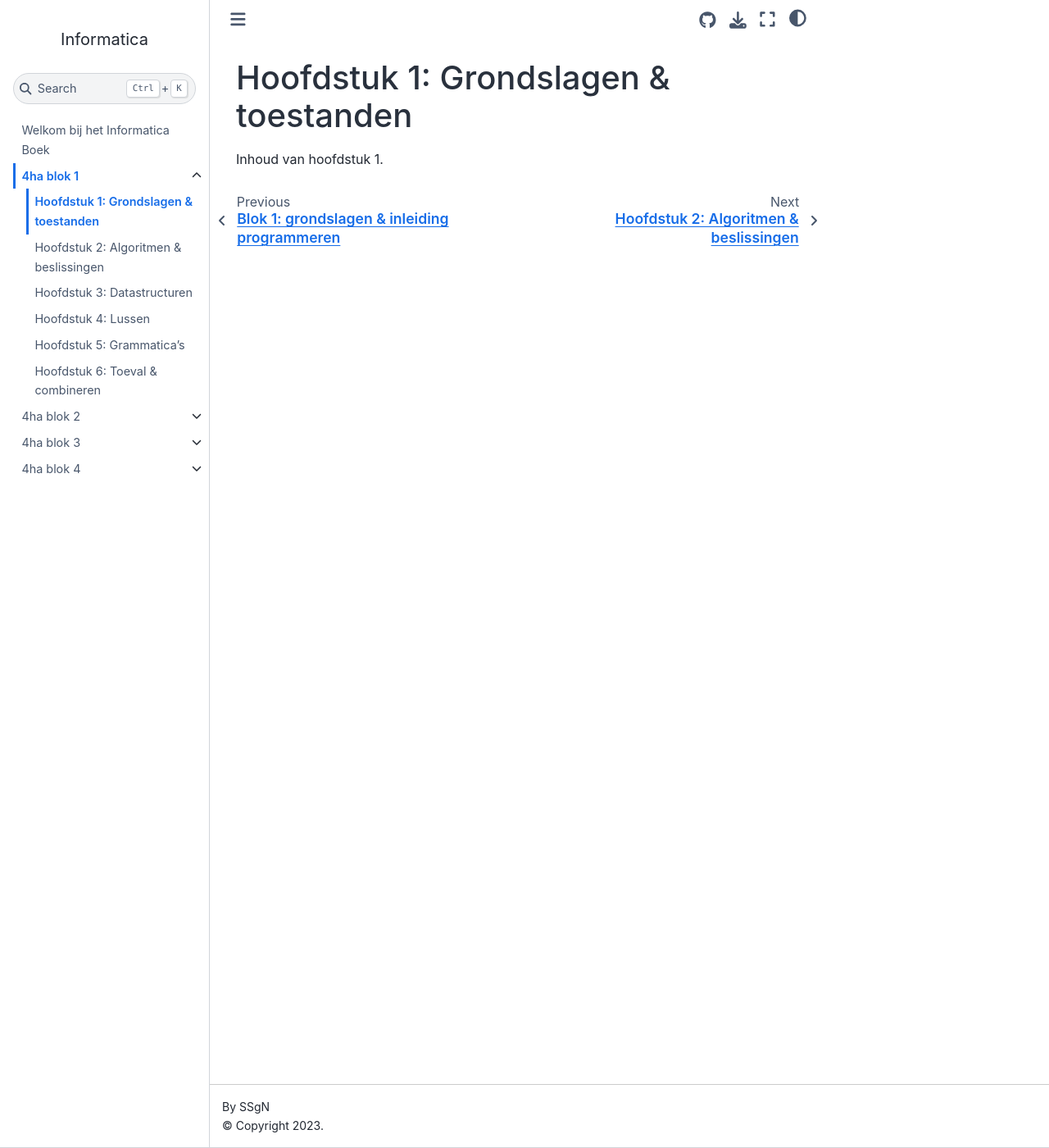
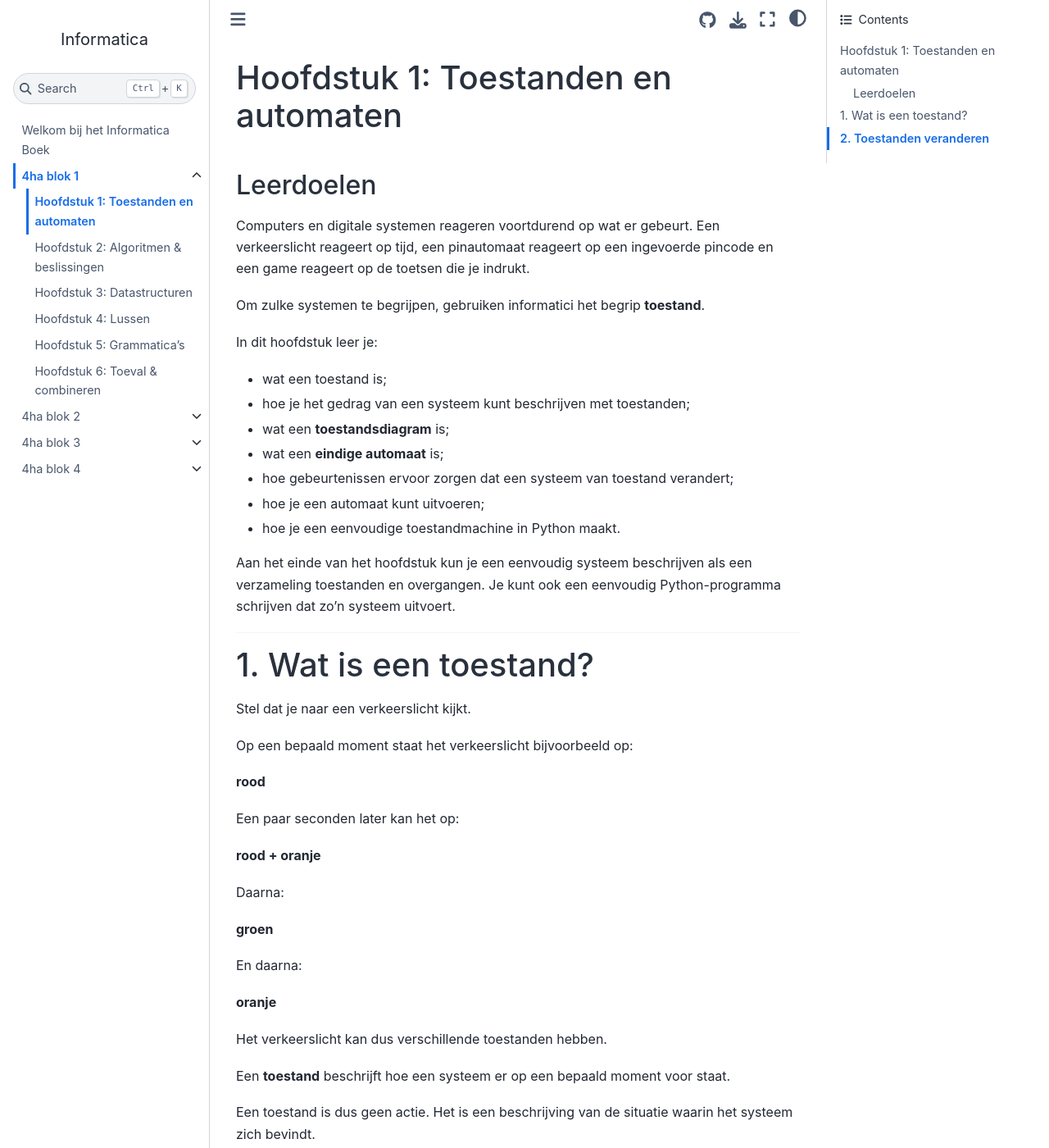
Before and after one commit to JoostvanTiel/informatica, a Jupyter Book: the page built from book/blok1/hoofdstuk1.md, in a window 1280 px wide and 1400 px high. Shown: the whole window at 82% size. Built offline with Jupyter Book 1.0.4 settings and Sphinx 7.4.7 and the Sphinx Book theme 1.1.4, drawn with Linux system fonts in a browser that asks for light colours; some of the changed text lies outside the part shown.

Commit message:
Update chapter 1 to focus on states and automata, adding learning objectives and detailed explanations

````diff
--- a/book/blok1/hoofdstuk1.md
+++ b/book/blok1/hoofdstuk1.md
@@ -1,3 +1,91 @@
-# Hoofdstuk 1: Grondslagen & toestanden
+# Hoofdstuk 1: Toestanden en automaten
 
-Inhoud van hoofdstuk 1.
+## Leerdoelen
+
+Computers en digitale systemen reageren voortdurend op wat er gebeurt. Een verkeerslicht reageert op tijd, een pinautomaat reageert op een ingevoerde pincode en een game reageert op de toetsen die je indrukt.
+
+Om zulke systemen te begrijpen, gebruiken informatici het begrip **toestand**.
+
+In dit hoofdstuk leer je:
+
+- wat een toestand is;
+- hoe je het gedrag van een systeem kunt beschrijven met toestanden;
+- wat een **toestandsdiagram** is;
+- wat een **eindige automaat** is;
+- hoe gebeurtenissen ervoor zorgen dat een systeem van toestand verandert;
+- hoe je een automaat kunt uitvoeren;
+- hoe je een eenvoudige toestandmachine in Python maakt.
+
+Aan het einde van het hoofdstuk kun je een eenvoudig systeem beschrijven als een verzameling toestanden en overgangen. Je kunt ook een eenvoudig Python-programma schrijven dat zo'n systeem uitvoert.
+
+---
+
+# 1. Wat is een toestand?
+
+Stel dat je naar een verkeerslicht kijkt.
+
+Op een bepaald moment staat het verkeerslicht bijvoorbeeld op:
+
+**rood**
+
+Een paar seconden later kan het op:
+
+**rood + oranje**
+
+Daarna:
+
+**groen**
+
+En daarna:
+
+**oranje**
+
+Het verkeerslicht kan dus verschillende toestanden hebben.
+
+Een **toestand** beschrijft hoe een systeem er op een bepaald moment voor staat.
+
+Een toestand is dus geen actie. Het is een beschrijving van de situatie waarin het systeem zich bevindt.
+
+Bijvoorbeeld:
+
+| Systeem       | Mogelijke toestanden                                |
+| ------------- | --------------------------------------------------- |
+| Verkeerslicht | rood, rood+oranje, groen, oranje                    |
+| Deur          | open, dicht                                         |
+| Pinautomaat   | wacht op kaart, wacht op pincode, transactie, klaar |
+| Lift          | stil, omhoog, omlaag                                |
+| Gamepersonage | normaal, geraakt, dood                              |
+| Telefoon      | vergrendeld, ontgrendeld                            |
+
+Een belangrijk idee is:
+
+> Een systeem bevindt zich op ieder moment in een bepaalde toestand.
+
+---
+
+# 2. Toestanden veranderen
+
+Een systeem blijft niet altijd in dezelfde toestand.
+
+Er gebeurt iets waardoor het systeem naar een andere toestand gaat.
+
+Zo'n gebeurtenis noemen we een **input** of **gebeurtenis**.
+
+Bij een deur kan dat bijvoorbeeld zijn:
+
+- iemand opent de deur;
+- iemand sluit de deur.
+
+We kunnen het gedrag dan zo beschrijven:
+
+```text
+DEUR DICHT
+    |
+    | iemand opent de deur
+    v
+DEUR OPEN
+    |
+    | iemand sluit de deur
+    v
+DEUR DICHT
+```
````
